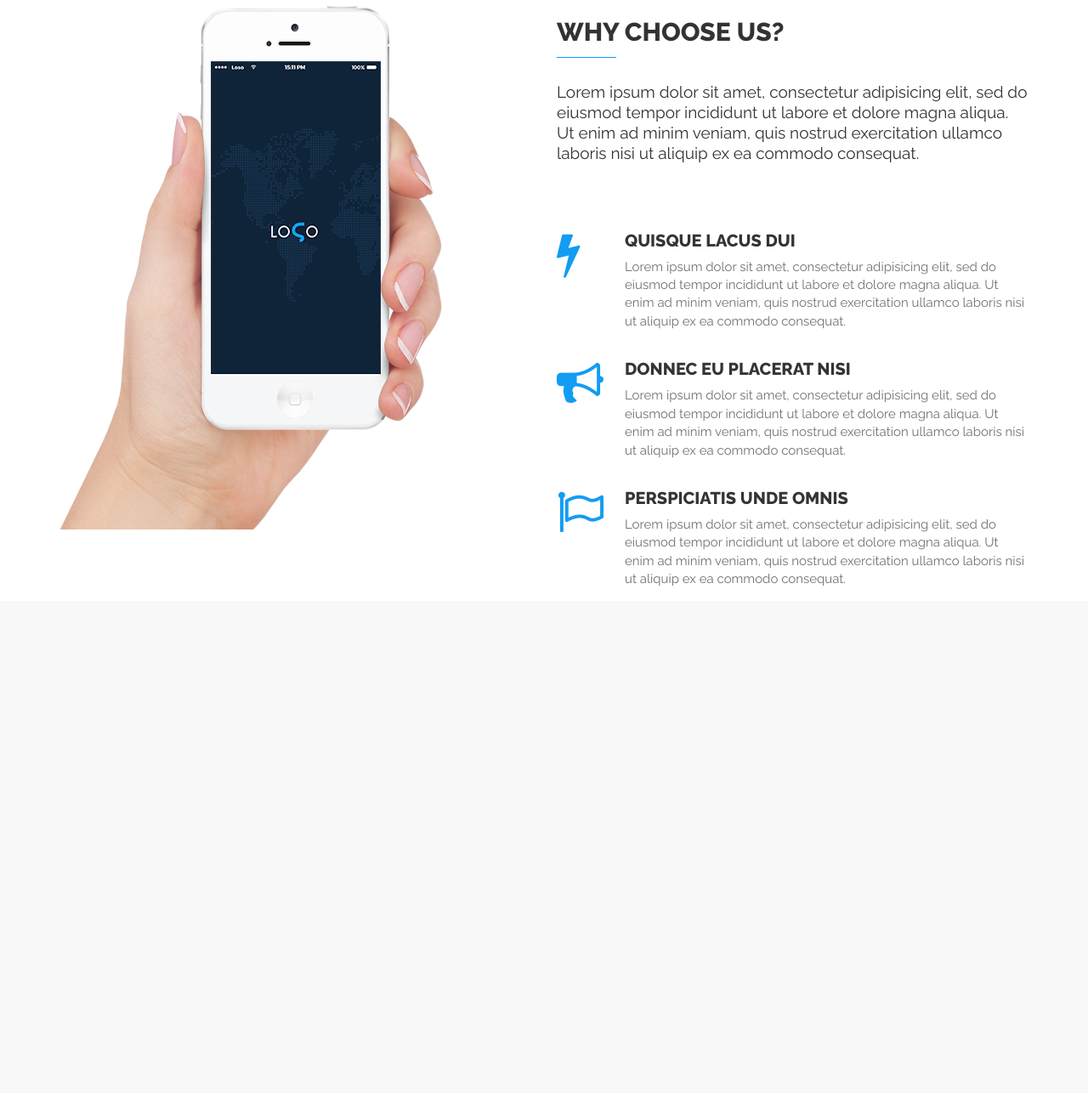
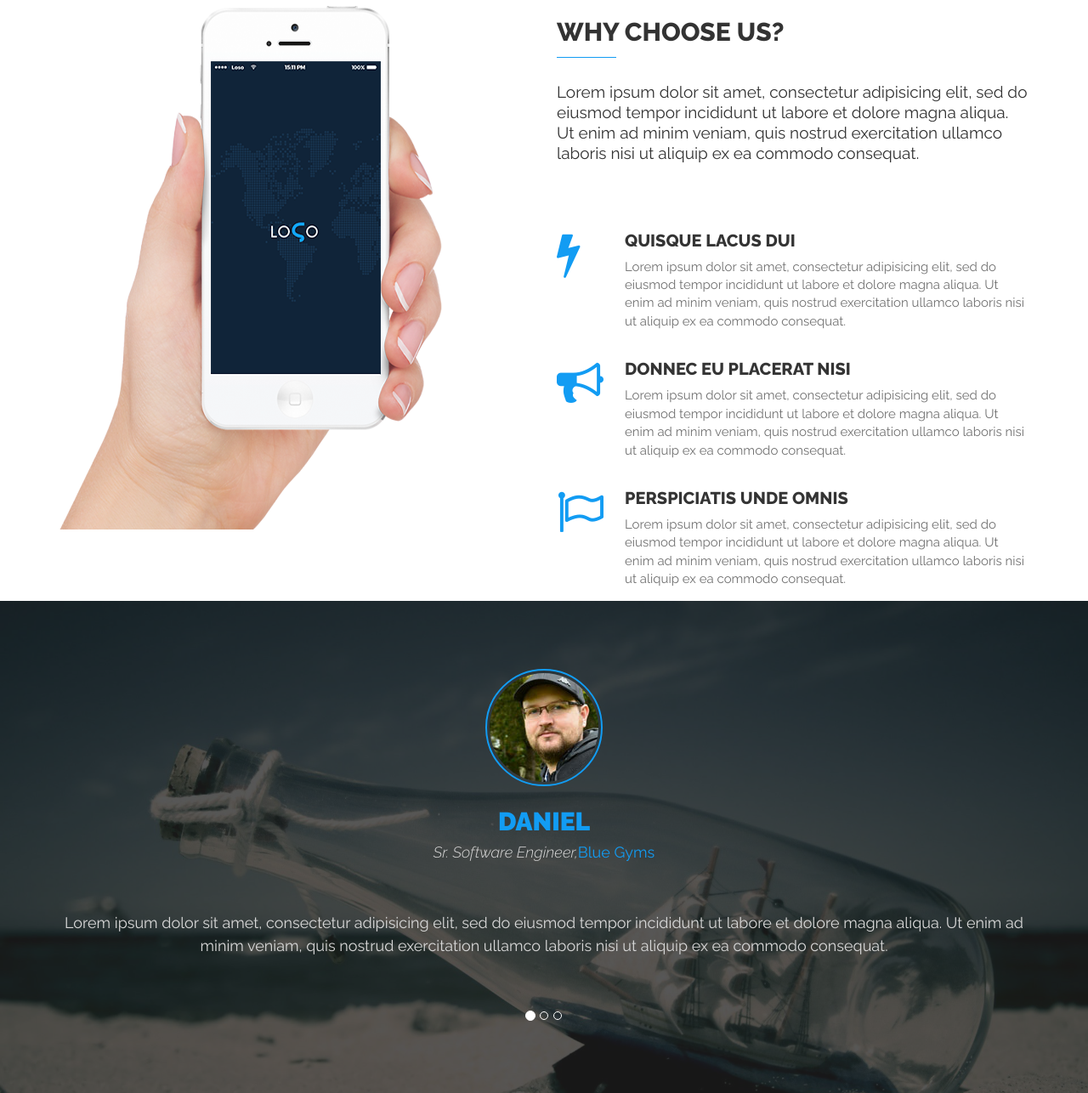
Before and after one commit to ahsanwaseem/personal-project-1, a PHP site: page / in a window 1280 px wide. Shown: the part 1050-2336 px from the top of the page at 85% size. Before the commit the page ends 1740 px from the top, so only its background shows below. Run offline with PHP 8.4, Linux system fonts and the light colour scheme.

Commit message:
section3 done

```diff
--- a/css/style.css
+++ b/css/style.css
@@ -219,3 +219,61 @@ transition:all 1s;
   color:#727272;
   font-size:15px;
 }
+
+/*testimonials*/
+
+.testimonial{
+  background-image: url('../images/testimonial-bg.jpg');
+  background-attachment: fixed;
+  background-repeat: no-repeat;
+  background-size: cover;
+  -moz-background-size: cover;
+  -o-background-size: cover;
+  -webkit-background-size: cover;
+  background-position: 50% 50%;
+}
+
+.testimonial-overlay{
+  background-color: rgba(31, 31, 31, 0.75);
+  padding-top: 80px;
+  padding-bottom: 80px;
+}
+
+.carousel-indicators{
+  bottom:-10px;
+}
+
+.carousel-inner .item img{
+   border:2px solid #129cf3;
+   border-radius:50%;
+   padding:3px;
+}
+
+.testimonial-caption{
+  padding-bottom: 70px;
+}
+
+.testimonial-caption h2{
+  color:#129cf3;
+  text-transform:uppercase;
+  font-weight:900;
+  font-size:30px;
+  margin-top:25px;
+}
+
+.testimonial-caption h4{
+  color:#129cf3;
+}
+
+.testimonial-caption h4 span{
+  color:#d8d8d8;
+  font-style: italic;
+  font-weight: 300;
+}
+
+.testimonial-caption p{
+  color:#d8d8d8;
+  font-size:18px;
+  line-height: 27px;
+  padding-top: 50px;
+}
--- a/index.html
+++ b/index.html
@@ -110,7 +110,61 @@
          </div>
         </div>
        </div>
+    </section>
+
+    <!-- Testimonials -->
+
+    <section class="testimonial">
+     <div class="testimonial-overlay">
+      <div class="container">
+        <div class="row">
+          <div class="col-md-12">
+    <div id="carousel-testimonial" class="carousel slide" data-ride="carousel">
+              <ol class="carousel-indicators">
+              <li data-target="#carousel-testimonial" data-slide-to="0" class="active"></li>
+              <li data-target="#carousel-testimonial" data-slide-to="1"></li>
+              <li data-target="#carousel-testimonial" data-slide-to="2"></li>
+              </ol>
+
+              <div class="carousel-inner">
+                <div class="item active text-center">
+                <img src="images/client-01.jpg" alt="testimonial" class="center-block">
+                <div class="testimonial-caption">
+                  <h2>Daniel</h2>
+                  <h4><span>Sr. Software Engineer,</span>Blue Gyms</h4>
+                  <p>Lorem ipsum dolor sit amet, consectetur adipisicing elit, sed do eiusmod tempor incididunt ut labore et dolore magna aliqua. Ut enim ad minim veniam, quis nostrud exercitation ullamco laboris nisi ut aliquip ex ea commodo consequat. </p>
+
+                </div>
+                </div>
+                <div class="item text-center">
+                <img src="images/client-02.jpg" alt="testimonial" class="center-block">
+                <div class="testimonial-caption">
+                  <h2>Jimmy Bollard</h2>
+                  <h4><span>Marketing Manager,</span>Risko</h4>
+                  <p>Lorem ipsum dolor sit amet, consectetur adipisicing elit, sed do eiusmod tempor incididunt ut labore et dolore magna aliqua. Ut enim ad minim veniam, quis nostrud exercitation ullamco laboris nisi ut aliquip ex ea commodo consequat. </p>
+
+                </div>
+                </div>
+                <div class="item text-center">
+                <img src="images/client-03.jpg" alt="testimonial" class="center-block">
+                <div class="testimonial-caption">
+                  <h2>Jim So</h2>
+                  <h4><span>Assistant Manager,</span>Gidfo</h4>
+                  <p>Lorem ipsum dolor sit amet, consectetur adipisicing elit, sed do eiusmod tempor incididunt ut labore et dolore magna aliqua. Ut enim ad minim veniam, quis nostrud exercitation ullamco laboris nisi ut aliquip ex ea commodo consequat. </p>
+
+                </div>
+                </div>
+
+              </div>
+
+            </div>
+
+          </div>
+
+        </div>
+
       </div>
+     </div>
     </section>
 
   <script src="js/jquery.js"></script>
```
